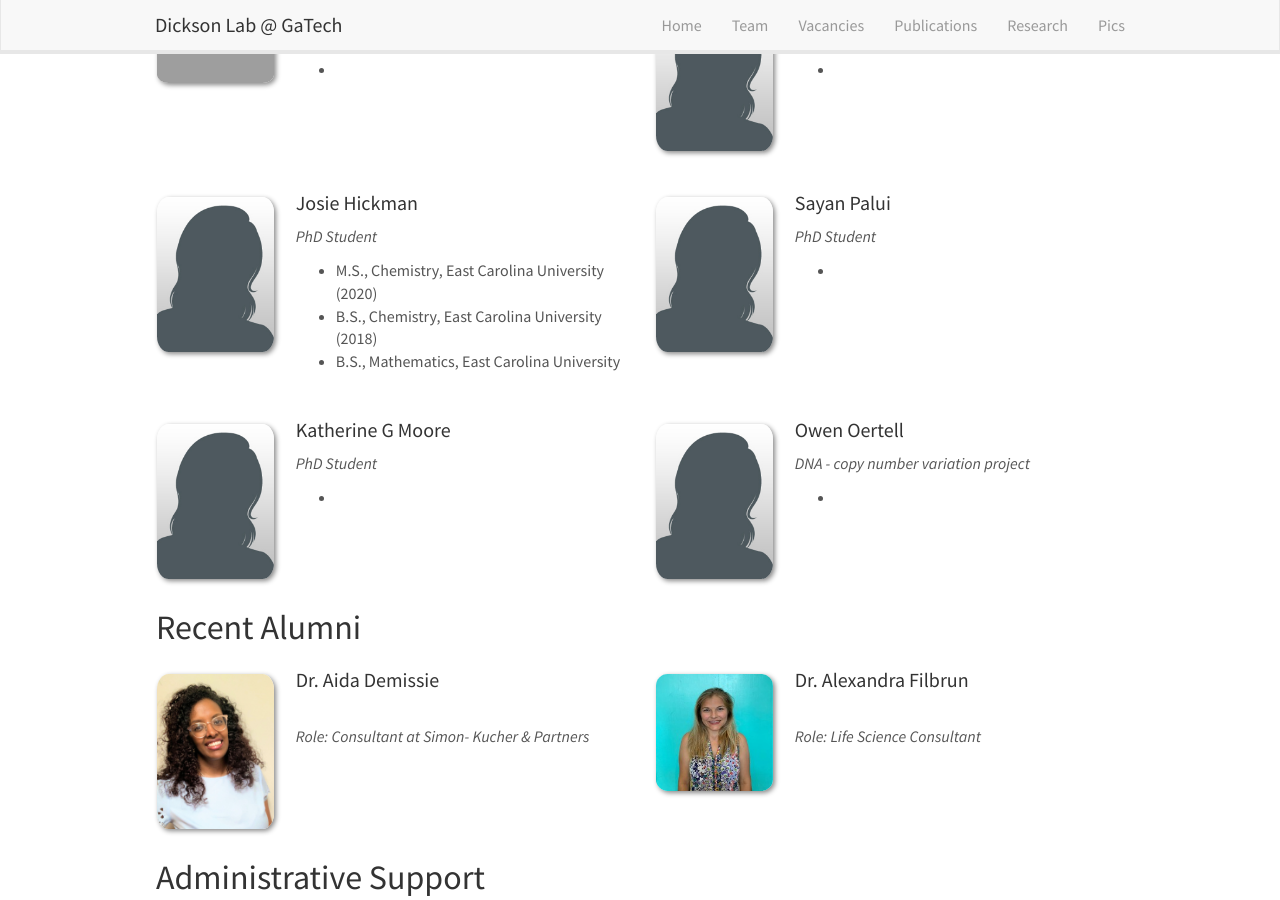
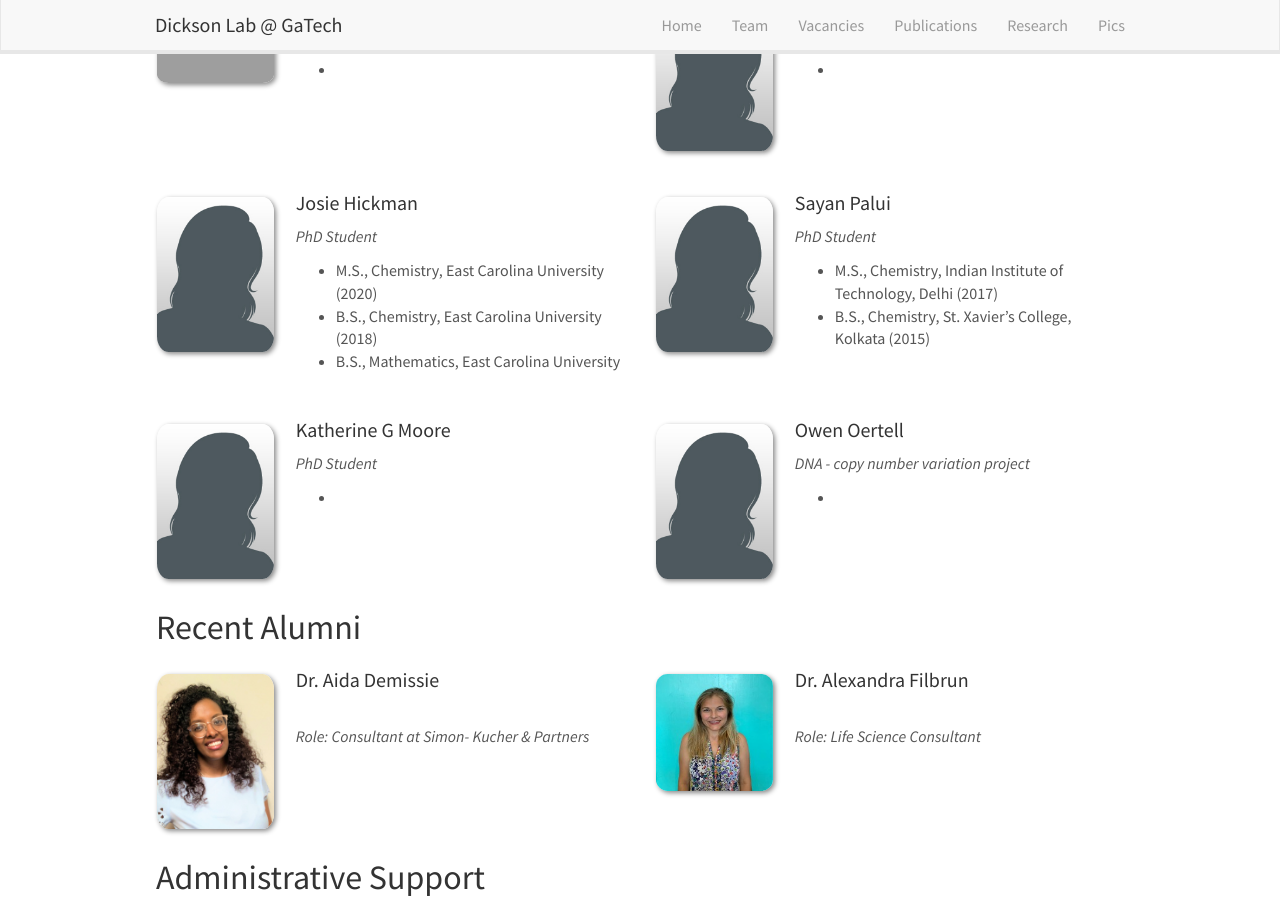
Before and after one commit to DicksonLabPage/GroupPage, a Jekyll site: the page built from _pages/team.md, in a window 1280 px wide and 900 px high, scrolled down 650 px. Built offline with Jekyll 4.4.1, drawn with Linux system fonts in a browser that asks for light colours; nearby versions of some CDN libraries.

Commit message:
add Sayan's info

```diff
--- a/_data/team_members.yml
+++ b/_data/team_members.yml
@@ -67,9 +67,9 @@
   photo: blankpic.jpg
   info: PhD Student
   email: spalui3@gatech.edu
-  number_educ: 1
-  education1:
-  education2:
+  number_educ: 2
+  education1: M.S., Chemistry, Indian Institute of Technology, Delhi (2017)
+  education2: B.S., Chemistry, St. Xavier’s College, Kolkata (2015)
   education3:
 
 - name: Katherine G Moore
```
